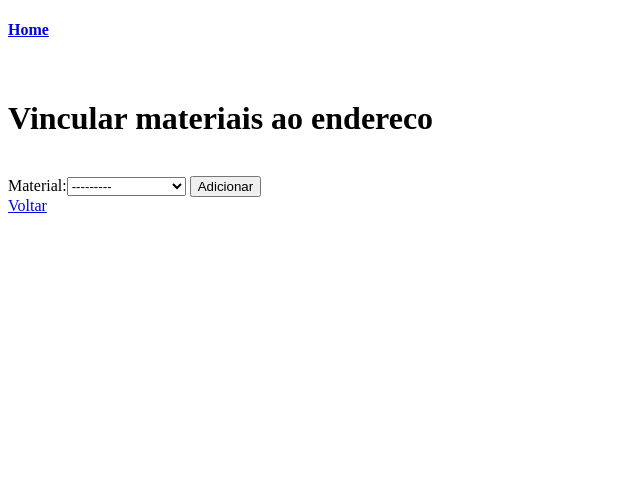
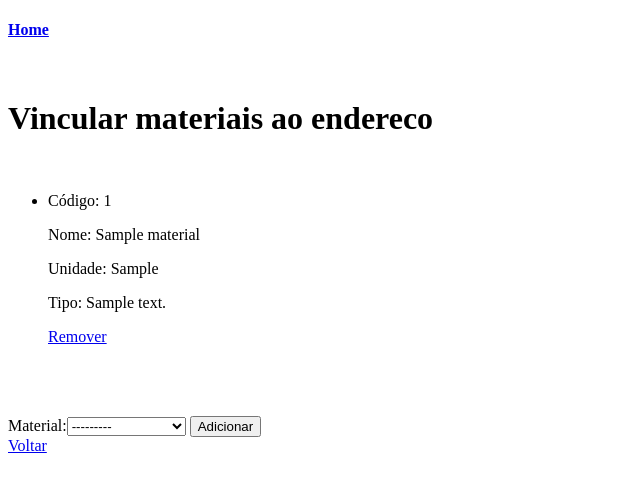
Before and after one commit to PauloViniciusBaleeiro/almoxarifado_FATEC_tg, a Django app: page /posicao/vincula/1 in a window 1280 px wide. Shown: the top 492 px of the page, without its empty margins (0-640 px from the left). Run offline with Django 3.2, Linux system fonts and the light colour scheme; a user stored in the database is signed in; tables that the repository leaves empty hold one stand-in row (values such as "Sample post").

Commit message:
fix teplate de vinculação

```diff
--- a/estocagem/templates/vincula.html
+++ b/estocagem/templates/vincula.html
@@ -9,35 +9,28 @@
 <br>
 <h1> Vincular materiais ao endereco {{ posicao.endereço_setor }}</h1>
 <br>
-{% if list_material %}
-{% for item in list_material %}
+{% if materiais %}
+{% for material in materiais %}
 <ul>
   <li>
-    <p>Código: {{ item.material.id }}</p>
-    <p>Nome: {{ item.material.nome }}</p>
-    <p>Unidade: {{ item.material.unidade }}</p>
-    <p>Tipo: {{ item.material.tipo_de_material }}</p>
+    <p>Código: {{ material.material.id}}</p>
+    <p>Nome: {{ material.material.nome }}</p>
+    <p>Unidade: {{ material.material.unidade }}</p>
+    <p>Tipo: {{ material.material.tipo_de_material }}</p>
     <a href="#">Remover</a>
     <br><br>
-  </li>
-  <li>
-    <form  method="POST" enctype="multipart/form-data">
-        {% csrf_token %}
-        {{ form }}
-        <button type="submit"> Adicionar </button>
-    </form>
   </li>
 </ul>
 <br>
 {% endfor %}
 <br>
-{% else %}
+{% endif %}
 <form  method="POST" enctype="multipart/form-data">
         {% csrf_token %}
         {{ form }}
         <button type="submit"> Adicionar </button>
 </form>
-{% endif %}
+
 <a href="{% url 'list_posicoes' %}">Voltar</a>
 </body>
 </html>
```
